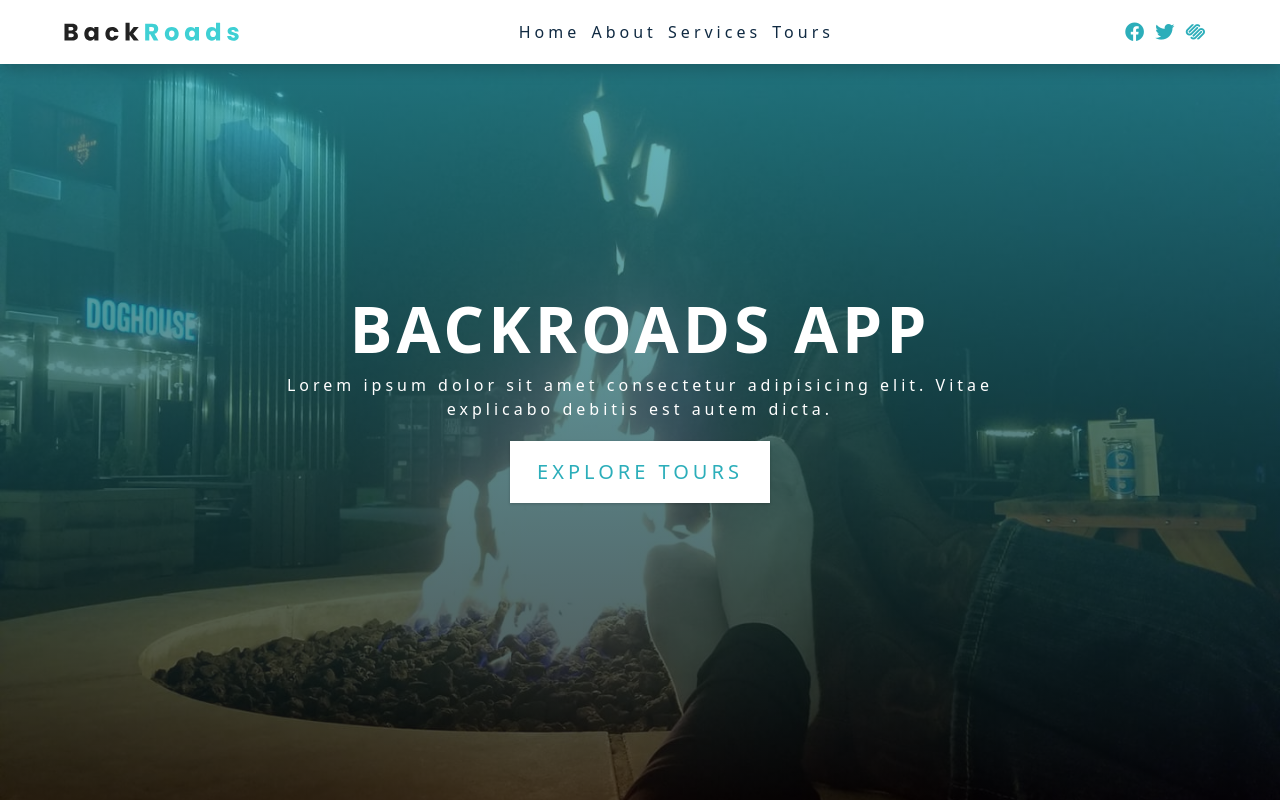
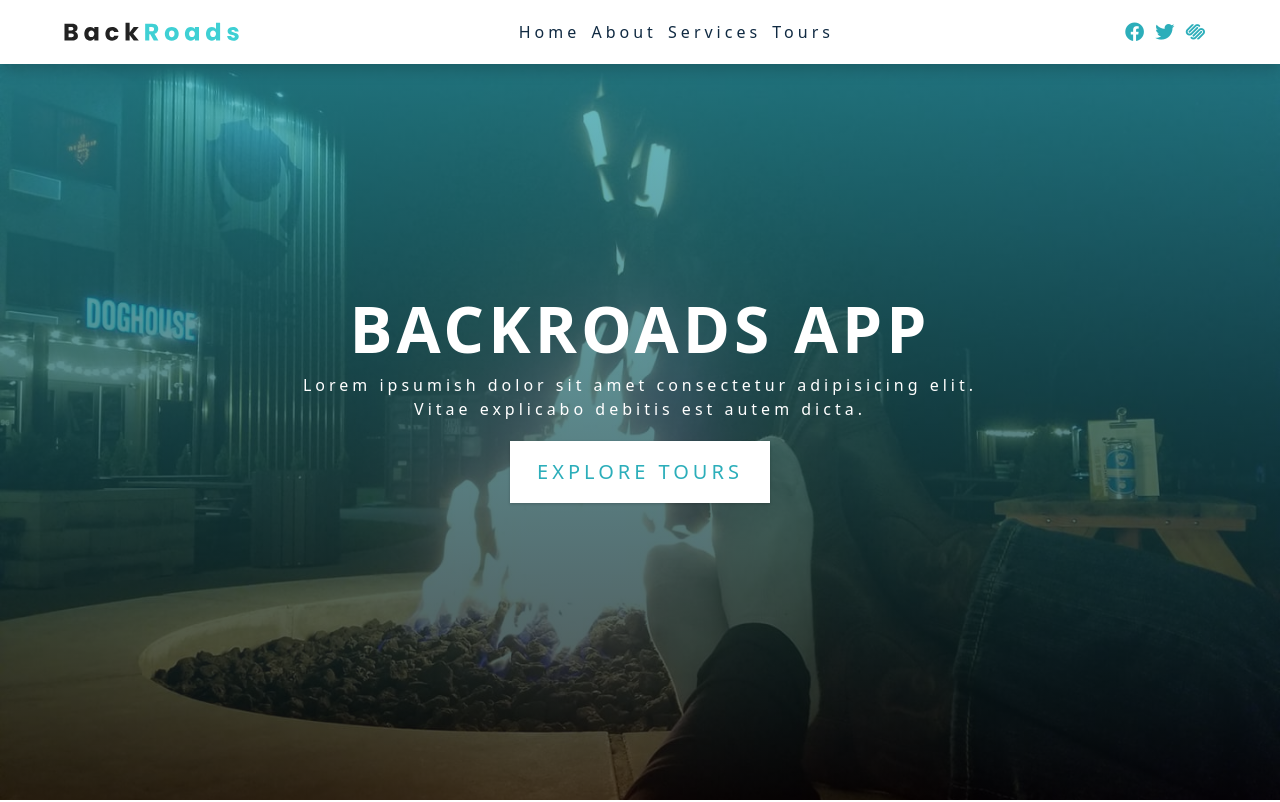
Before and after one commit to tracy-tucker/portfolio-reuther, a React (Create React App) app: page / in a window 1280 px wide. Shown: the top 802 px of the page. Built offline with nearby package versions, Linux system fonts and the light colour scheme; the HTML template or start-up script is replaced by a standard one.

Commit message:
Change header copy

```diff
--- a/src/components/Hero.js
+++ b/src/components/Hero.js
@@ -7,7 +7,7 @@ const Hero = () => {
         <div className="hero-banner">
           <h1>backroads app</h1>
           <p>
-            Lorem ipsum dolor sit amet consectetur adipisicing elit. Vitae
+            Lorem ipsumish dolor sit amet consectetur adipisicing elit. Vitae
             explicabo debitis est autem dicta.
           </p>
           <a href="#tours" className="btn hero-btn">
```
